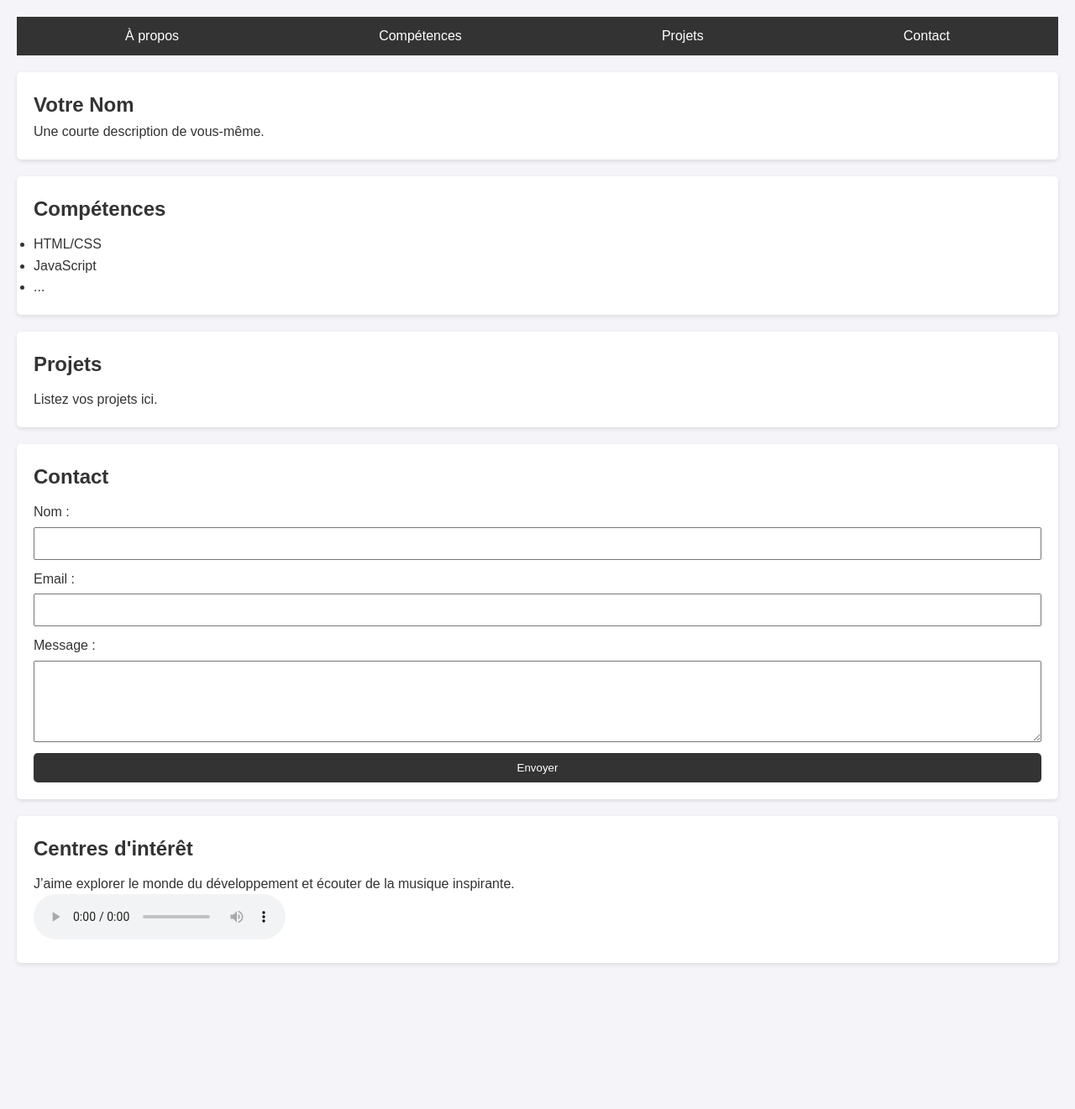
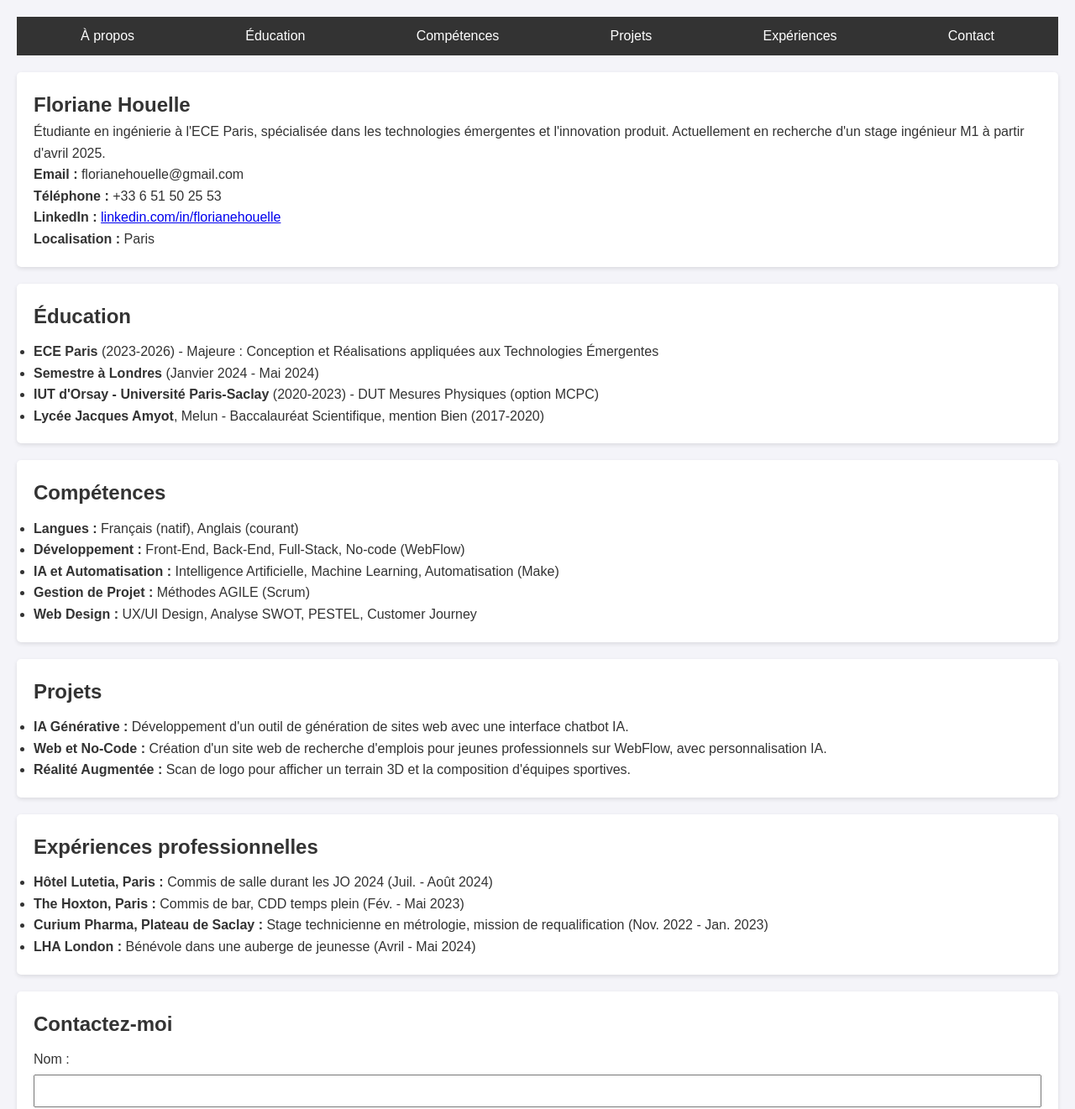
Before and after one commit to florianehll/TP1TEST, a plain HTML site: page index.html in a window 1280 px wide. Shown: the top 1321 px of the page at 84% size. Before the commit the page ends 1187 px from the top, so only its background shows below. Drawn offline with Linux system fonts and the light colour scheme.

Commit message:
Mise à jour du CV avec les sections complètes

```diff
--- a/index.html
+++ b/index.html
@@ -3,7 +3,7 @@
 <head>
   <meta charset="UTF-8">
   <meta name="viewport" content="width=device-width, initial-scale=1.0">
-  <title>Mon CV en ligne</title>
+  <title>CV de Floriane Houelle</title>
   <link rel="stylesheet" href="style.css">
 </head>
 <body>
@@ -11,34 +11,71 @@
   <nav>
     <ul>
       <li><a href="#about">À propos</a></li>
+      <li><a href="#education">Éducation</a></li>
       <li><a href="#skills">Compétences</a></li>
       <li><a href="#projects">Projets</a></li>
+      <li><a href="#experience">Expériences</a></li>
       <li><a href="#contact">Contact</a></li>
     </ul>
   </nav>
 
-  <!-- Sections principales -->
+  <!-- À propos -->
   <section id="about">
-    <h1>Votre Nom</h1>
-    <p>Une courte description de vous-même.</p>
+    <h1>Floriane Houelle</h1>
+    <p>Étudiante en ingénierie à l'ECE Paris, spécialisée dans les technologies émergentes et l'innovation produit. Actuellement en recherche d'un stage ingénieur M1 à partir d'avril 2025.</p>
+    <p><strong>Email :</strong> florianehouelle@gmail.com</p>
+    <p><strong>Téléphone :</strong> +33 6 51 50 25 53</p>
+    <p><strong>LinkedIn :</strong> <a href="https://www.linkedin.com/in/florianehouelle/">linkedin.com/in/florianehouelle</a></p>
+    <p><strong>Localisation :</strong> Paris</p>
   </section>
 
+  <!-- Éducation -->
+  <section id="education">
+    <h2>Éducation</h2>
+    <ul>
+      <li><strong>ECE Paris</strong> (2023-2026) - Majeure : Conception et Réalisations appliquées aux Technologies Émergentes</li>
+      <li><strong>Semestre à Londres</strong> (Janvier 2024 - Mai 2024)</li>
+      <li><strong>IUT d'Orsay - Université Paris-Saclay</strong> (2020-2023) - DUT Mesures Physiques (option MCPC)</li>
+      <li><strong>Lycée Jacques Amyot</strong>, Melun - Baccalauréat Scientifique, mention Bien (2017-2020)</li>
+    </ul>
+  </section>
+
+  <!-- Compétences -->
   <section id="skills">
     <h2>Compétences</h2>
     <ul>
-      <li>HTML/CSS</li>
-      <li>JavaScript</li>
-      <li>...</li>
+      <li><strong>Langues :</strong> Français (natif), Anglais (courant)</li>
+      <li><strong>Développement :</strong> Front-End, Back-End, Full-Stack, No-code (WebFlow)</li>
+      <li><strong>IA et Automatisation :</strong> Intelligence Artificielle, Machine Learning, Automatisation (Make)</li>
+      <li><strong>Gestion de Projet :</strong> Méthodes AGILE (Scrum)</li>
+      <li><strong>Web Design :</strong> UX/UI Design, Analyse SWOT, PESTEL, Customer Journey</li>
     </ul>
   </section>
 
+  <!-- Projets -->
   <section id="projects">
     <h2>Projets</h2>
-    <p>Listez vos projets ici.</p>
+    <ul>
+      <li><strong>IA Générative :</strong> Développement d'un outil de génération de sites web avec une interface chatbot IA.</li>
+      <li><strong>Web et No-Code :</strong> Création d'un site web de recherche d'emplois pour jeunes professionnels sur WebFlow, avec personnalisation IA.</li>
+      <li><strong>Réalité Augmentée :</strong> Scan de logo pour afficher un terrain 3D et la composition d'équipes sportives.</li>
+    </ul>
   </section>
 
+  <!-- Expériences professionnelles -->
+  <section id="experience">
+    <h2>Expériences professionnelles</h2>
+    <ul>
+      <li><strong>Hôtel Lutetia, Paris :</strong> Commis de salle durant les JO 2024 (Juil. - Août 2024)</li>
+      <li><strong>The Hoxton, Paris :</strong> Commis de bar, CDD temps plein (Fév. - Mai 2023)</li>
+      <li><strong>Curium Pharma, Plateau de Saclay :</strong> Stage technicienne en métrologie, mission de requalification (Nov. 2022 - Jan. 2023)</li>
+      <li><strong>LHA London :</strong> Bénévole dans une auberge de jeunesse (Avril - Mai 2024)</li>
+    </ul>
+  </section>
+
+  <!-- Contact -->
   <section id="contact">
-    <h2>Contact</h2>
+    <h2>Contactez-moi</h2>
     <form>
       <label for="name">Nom :</label>
       <input type="text" id="name" name="name" required>
@@ -47,20 +84,20 @@
       <input type="email" id="email" name="email" required>
 
       <label for="message">Message :</label>
-      <textarea id="message" name="message" rows="5"></textarea>
+      <textarea id="message" name="message" rows="5" required></textarea>
 
       <button type="submit">Envoyer</button>
     </form>
   </section>
-</body>
-</html>
-<section id="interests">
+
+  <!-- Centres d'intérêt -->
+  <section id="interests">
     <h2>Centres d'intérêt</h2>
-    <p>J’aime explorer le monde du développement et écouter de la musique inspirante.</p>
-
-    <!-- Exemple de musique -->
+    <p>Passionnée par la musique inspirante.</p>
     <audio controls>
       <source src="ascenseur.mp3" type="audio/mpeg">
       Votre navigateur ne supporte pas la lecture audio.
     </audio>
   </section>
+</body>
+</html>
```
